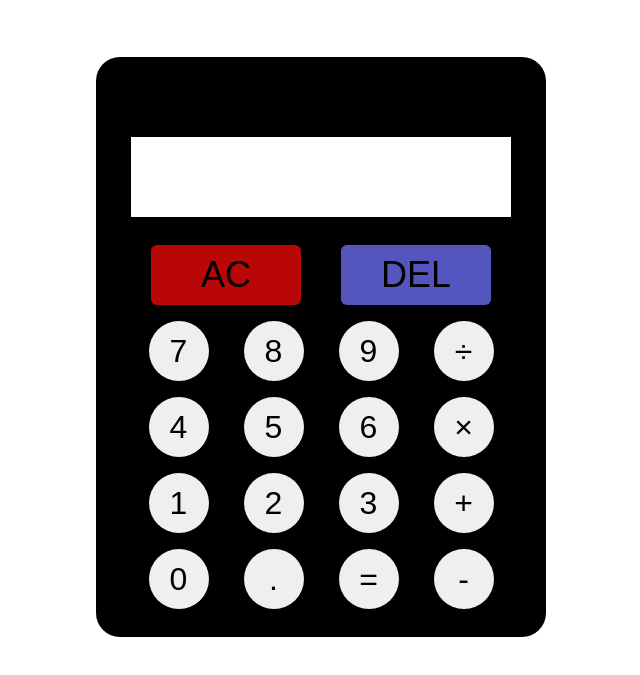
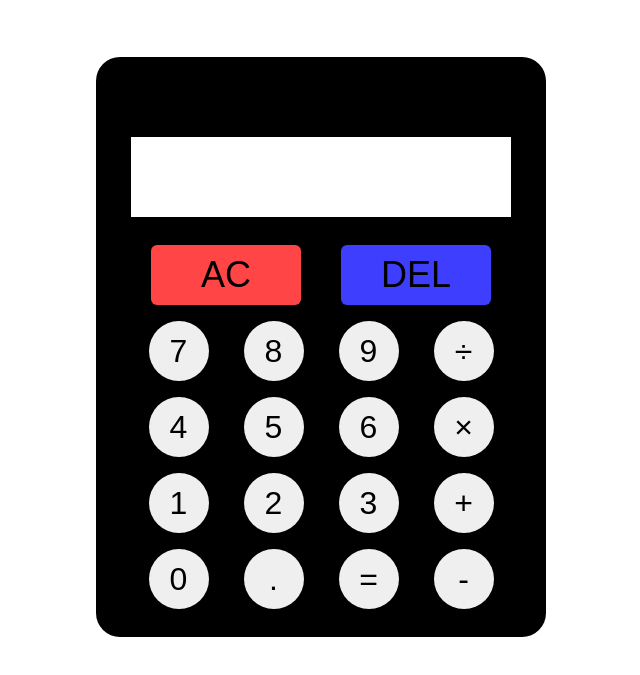
Before and after one commit to watacodes/Calculator-v2, a plain HTML site: page index.html in a window 1280 px wide. Shown: the part 103-778 px from the top of the page, without its empty margins (319-959 px from the left). Drawn offline with Linux system fonts and the light colour scheme.

Commit message:
Changed button color

```diff
--- a/styles.css
+++ b/styles.css
@@ -84,12 +84,12 @@ h1 {
 
 .clear {
   grid-column: 1 / 3;
-  background: rgb(185, 6, 6);
+  background: rgb(255, 69, 69);
 }
 
 .delete {
   grid-column: 3 / 5;
-  background: rgb(85, 85, 192);
+  background: rgb(62, 62, 255);
 }
 
 .btn {
```
